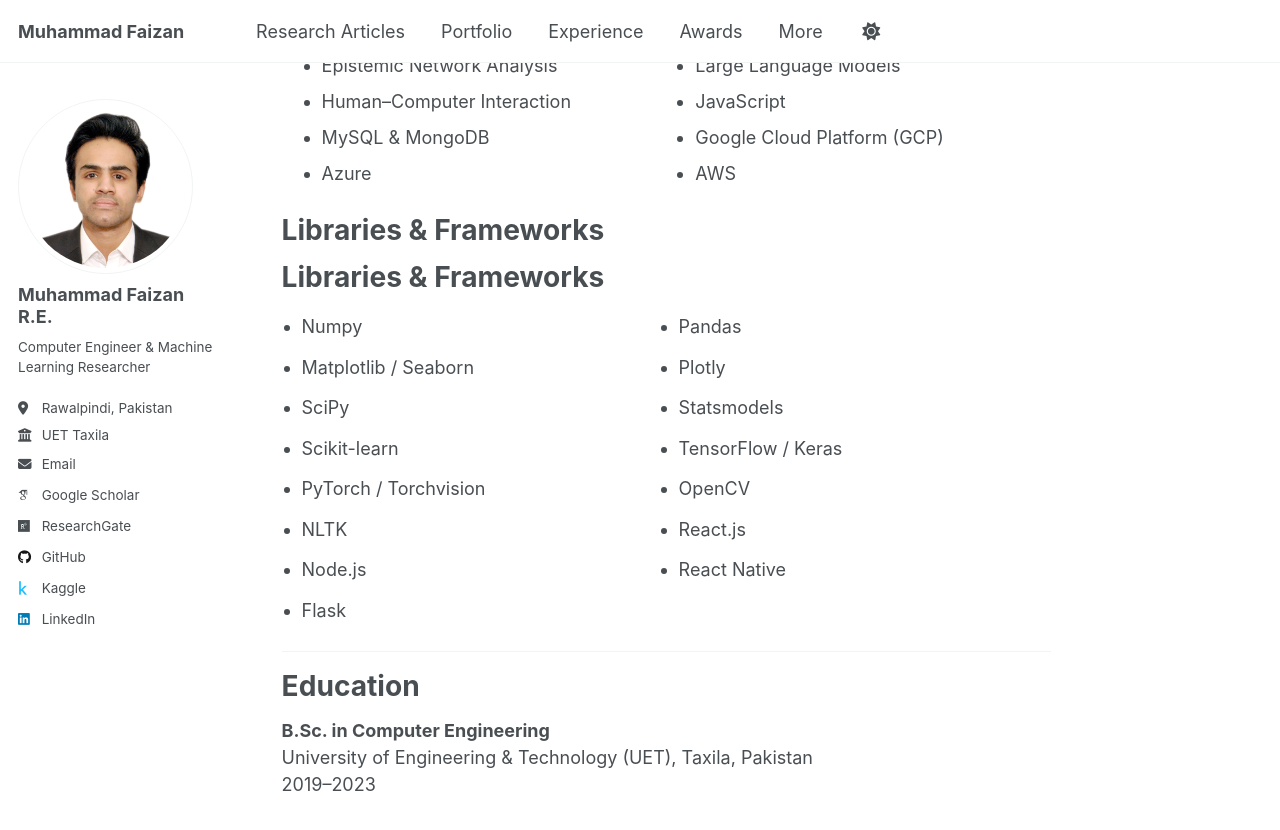
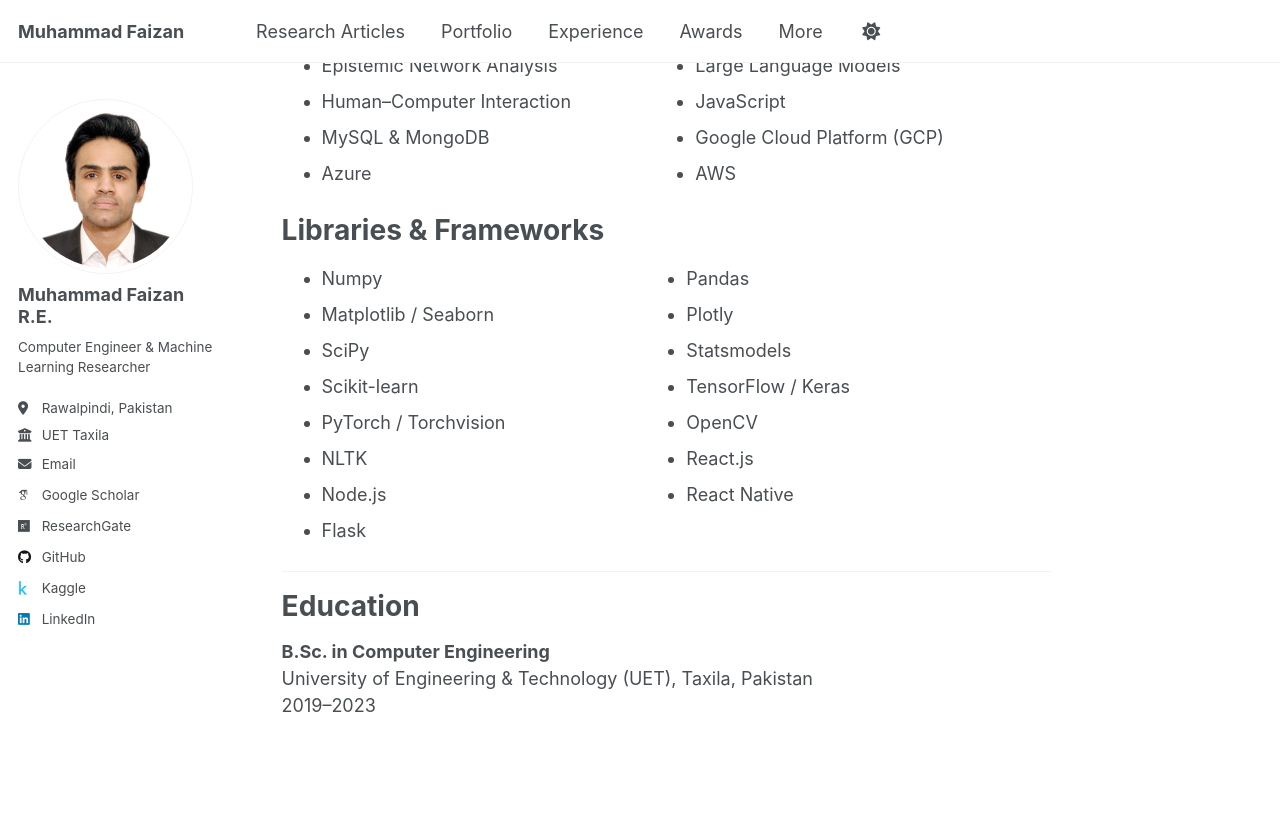
Before and after one commit to MuhammadFaizan99/MuhammadFaizan99.github.io, a Jekyll site: the page built from _pages/about.md, in a window 1280 px wide and 900 px high, scrolled down 721 px. Shown: the top 830 px of the window. Built offline with Jekyll 4.4.1, drawn with Linux system fonts in a browser that asks for light colours; some web fonts are replaced; a script that is not in the unit is left out.

Commit message:
Update about.md

```diff
--- a/_pages/about.md
+++ b/_pages/about.md
@@ -39,10 +39,7 @@ My Skillset
 Libraries & Frameworks
 ======
 
-Libraries & Frameworks
-======
-
-<ul style="display:grid; grid-template-columns: repeat(2, minmax(0,1fr)); gap:.25rem; list-style: disc; padding-left:20px;">
+<ul style="display:grid; grid-template-columns: repeat(2, minmax(0,1fr));">
   <li>Numpy</li>
   <li>Pandas</li>
   <li>Matplotlib / Seaborn</li>
```
